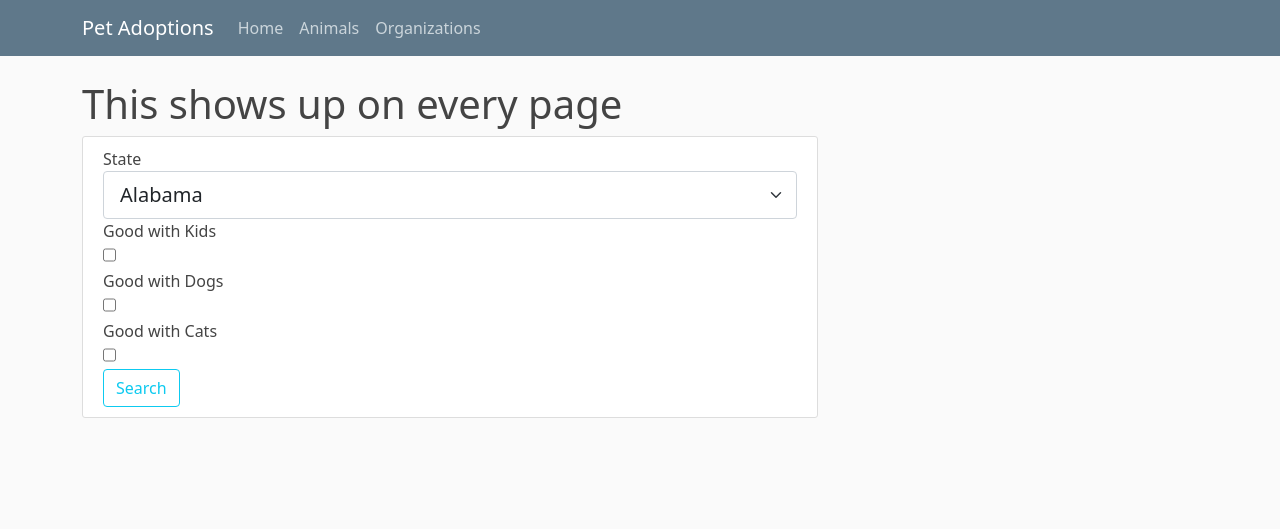
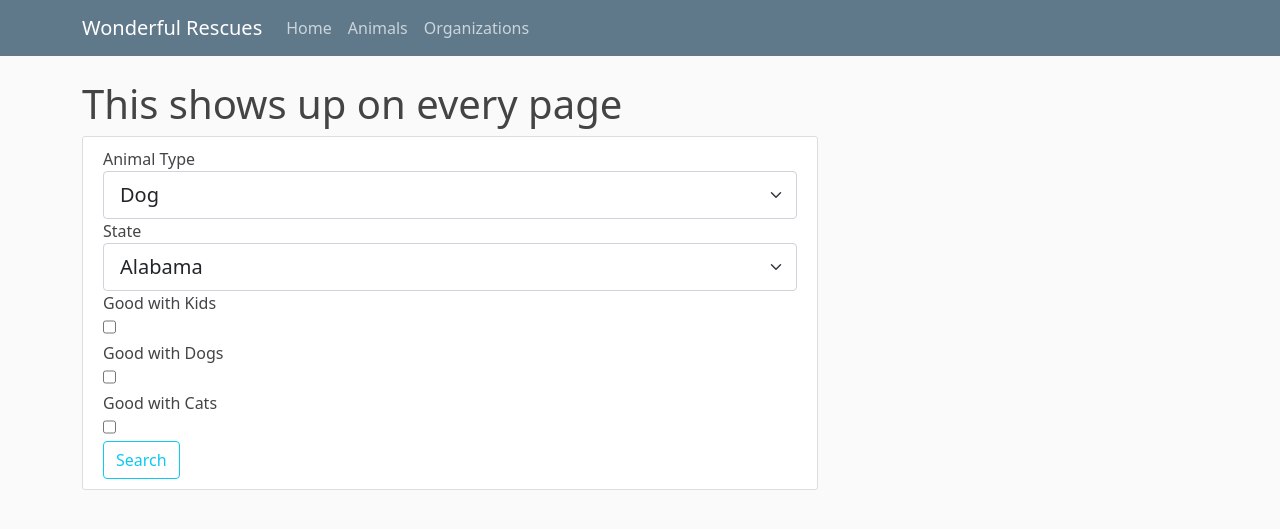
Before and after one commit to egomez4/Week4Project, a Flask app: page /animals in a window 1280 px wide. Shown: the top 529 px of the page. Run offline with Flask 2, Linux system fonts and the light colour scheme.

Commit message:
Added Animal Type to form and stored user input from animal form into variables

```diff
--- a/forms.py
+++ b/forms.py
@@ -55,9 +55,18 @@ states = [ ("AL", "Alabama"),
           ("WY", "Wyoming")
 ]
 
+animalType = [("dog", "Dog"),
+              ("cat", "Cat"),
+              ("bird", "Bird"),
+              ("reptile", "Reptile"),
+              ("smallfurry", "Small Furry"),
+              ("horse", "Horse"),
+              ("barnyard", "Barnyard")
+]
+
 class AnimalsForm(FlaskForm):
-    #animalType = SelectField(
-    #                       validators=[DataRequired(), Length(min=2, max=20)])
+    animalType = SelectField('Animal Type', choices = animalType,
+                           validators=[DataRequired()])
     #breed = StringField('Email',
     #                    validators=[DataRequired(), Email()])
     state = SelectField('State', choices = states, validators=[DataRequired()])
--- a/routes.py
+++ b/routes.py
@@ -14,8 +14,6 @@ api_secret = 'IijpJC2ivqOzvZrJItbXxBNp7KUHZefKsP5YlNtY'
 
 pf = petpy.Petfinder(api_key, secret=api_secret)
 
-#print(pf.animal_types())
-
 @app.route('/')
 def home():
     return render_template('home.html', subtitle = 'Home')
@@ -24,6 +22,11 @@ def home():
 def animals():
     form = AnimalsForm()
     if form.validate_on_submit():
+        animalType = form.animalType.data
+        state = form.state.data
+        kids = form.kids.data
+        dogs = form.dogs.data
+        cats = form.cats.data
         return redirect(url_for('home'))
     return render_template('animals.html', subtitle='Animals', form=form)
 
--- a/templates/animals.html
+++ b/templates/animals.html
@@ -4,6 +4,19 @@
         <form method="POST" action="">
             {{ form.hidden_tag() }}
             <fieldset class="form-group">
+ <div class="form-group">
+    {{ form.animalType.label(class="form-select-label") }}
+     {% if form.animalType.errors %}
+       {{ form.state(class="form-select form-select-lg is-invalid") }}
+       <div class="invalid-feedback">
+         {% for error in form.animalType.errors%}
+             <span>{{error}}</span>
+         {% endfor %}
+       </div>
+   {% else %}
+       {{ form.animalType(class="form-select form-select-lg") }}
+   {% endif %}
+ </div>
  <div class="form-group">
     {{ form.state.label(class="form-select-label") }}
      {% if form.state.errors %}
--- a/templates/layout.html
+++ b/templates/layout.html
@@ -12,7 +12,7 @@
   <header class="site-header">
     <nav class="navbar navbar-expand-md navbar-dark bg-steel fixed-top">
       <div class="container">
-        <a class="navbar-brand mr-4" href="/">Pet Adoptions</a>
+        <a class="navbar-brand mr-4" href="/">Wonderful Rescues</a>
         <button class="navbar-toggler" type="button" data-toggle="collapse" data-target="#navbarToggle" aria-controls="navbarToggle" aria-expanded="false" aria-label="Toggle navigation">
           <span class="navbar-toggler-icon"></span>
         </button>
```
